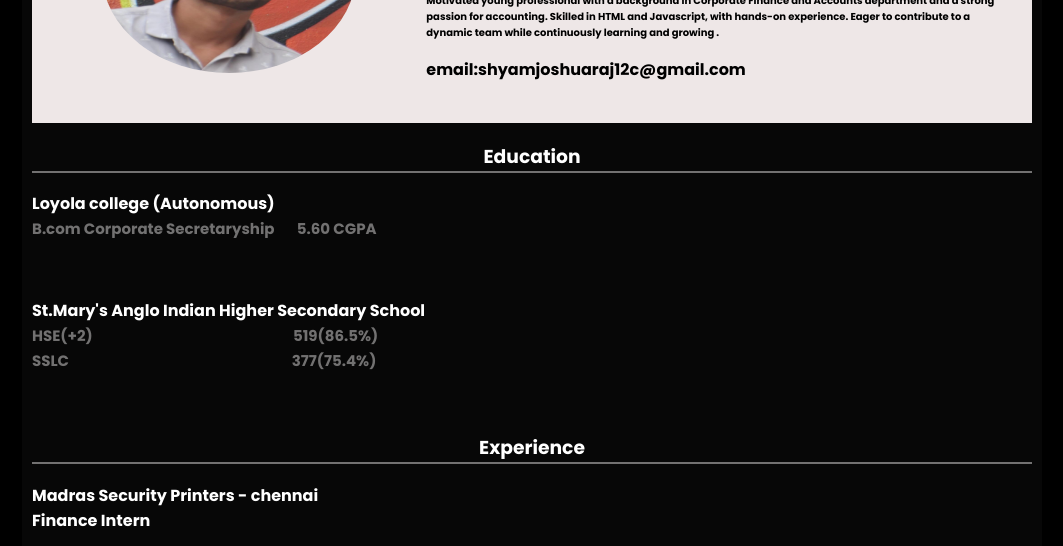
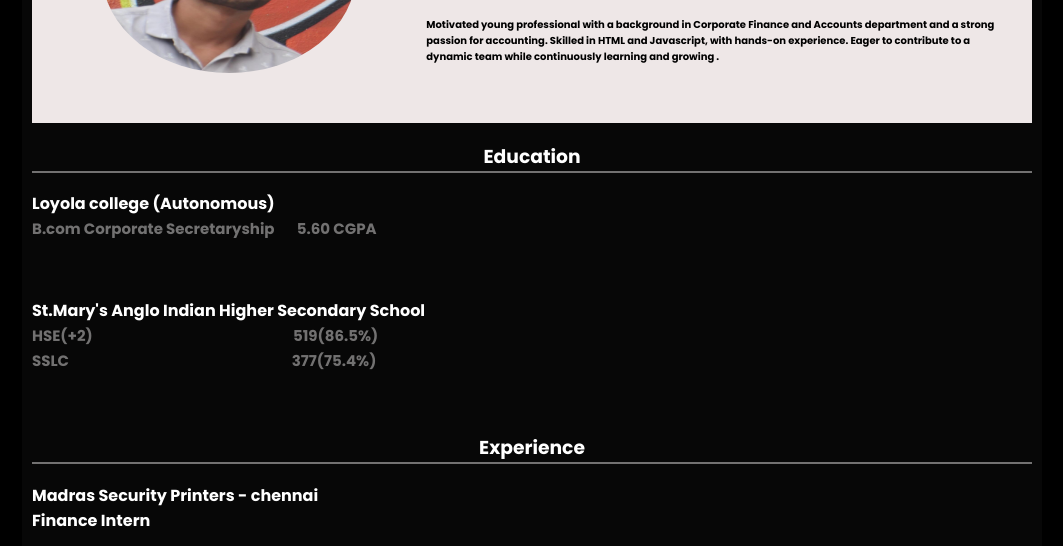
Before and after one commit to Sam120304/samjosh, a plain HTML site: page sam.html in a window 1280 px wide. Shown: the part 195-741 px from the top of the page, without its empty margins (108-1171 px from the left). Drawn offline with nearby package versions, Linux system fonts and the light colour scheme.

Commit message:
Update sam.html

```diff
--- a/sam.html
+++ b/sam.html
@@ -17,7 +17,7 @@
              and a strong passion for
             accounting. Skilled in HTML and Javascript, with hands-on experience.
             Eager to contribute to a dynamic team while continuously learning and growing .</P>
-        <p>email:shyamjoshuaraj12c@gmail.com</p></div>
+        </div>
        </div>
       <div class="box2">
         <div class="education"><h3>Education</h3>
```
